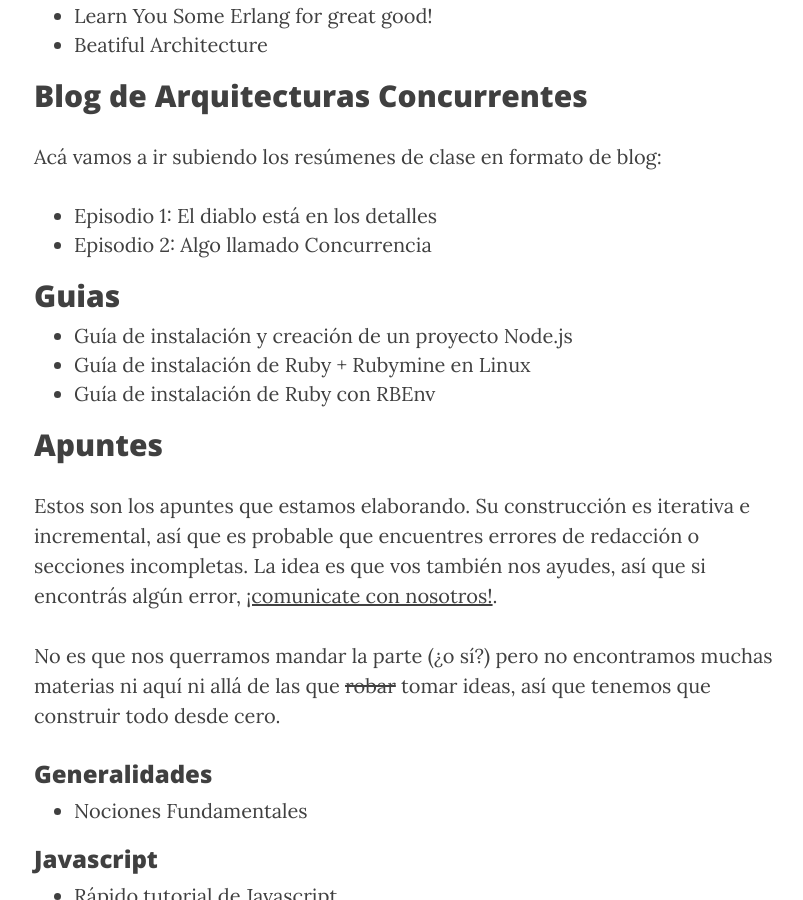
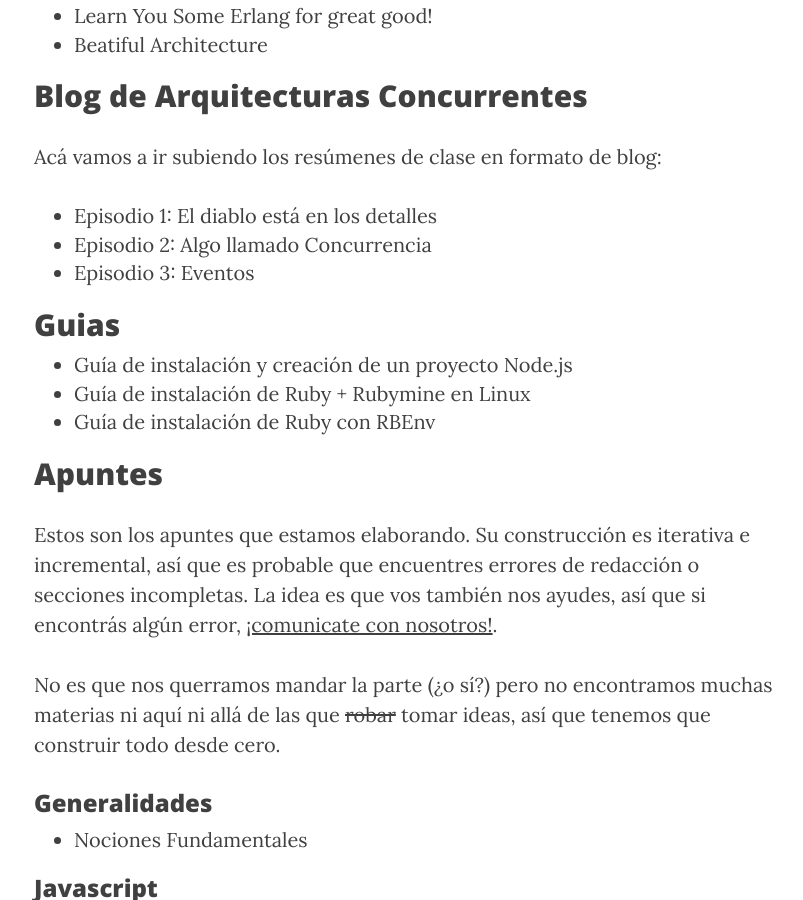
Before and after one commit to arquitecturas-concurrentes/arquitecturas-concurrentes.github.io, a Jekyll site: the page built from material.md, in a window 1280 px wide and 900 px high, scrolled down 801 px. Shown: the whole window, without its empty margins (231-1034 px from the left). Built offline with Jekyll 4.4.1, drawn with Linux system fonts in a browser that asks for light colours; nearby versions of some CDN libraries.

Commit message:
Update material.md

```diff
--- a/material.md
+++ b/material.md
@@ -22,6 +22,7 @@ Acá vamos a ir subiendo los resúmenes de clase en formato de blog:
 
 * [Episodio 1: El diablo está en los detalles](https://goo.gl/qEHWjX)
 * [Episodio 2: Algo llamado Concurrencia](https://goo.gl/oOelel)
+* [Episodio 3: Eventos](https://goo.gl/uRvYPU)
 
 ## Guias
 
```
